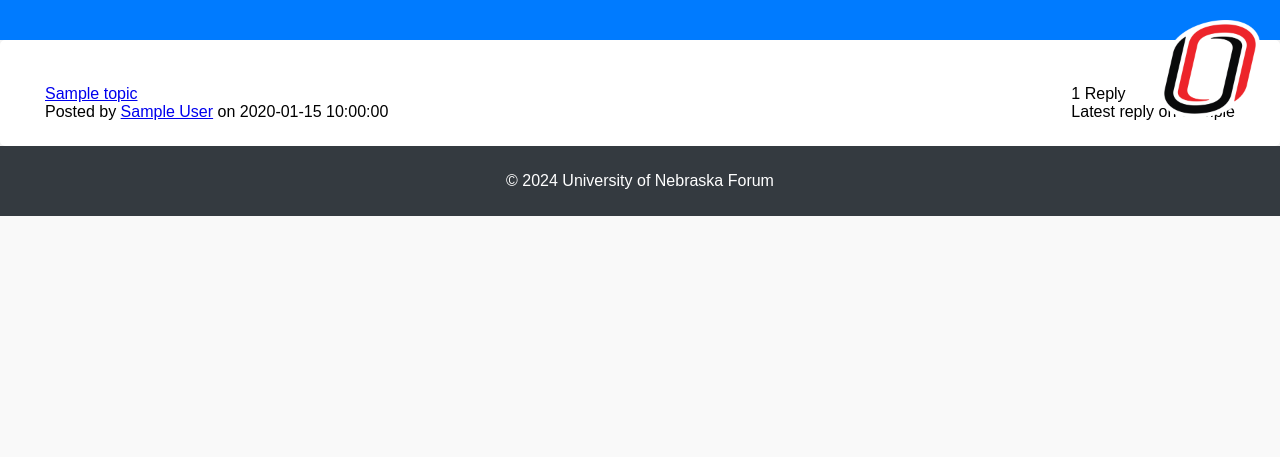
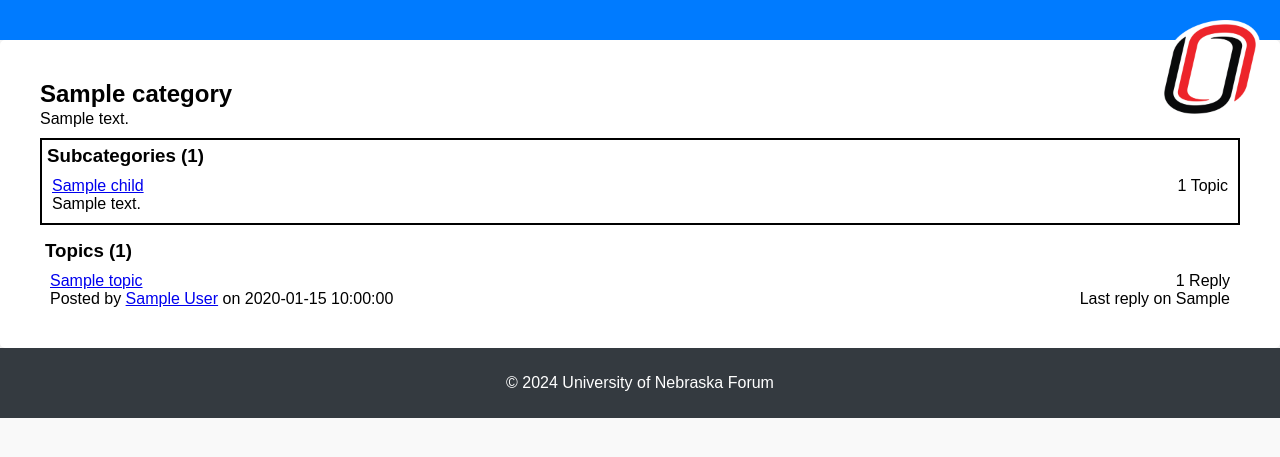
Before and after one commit to aurowora/djraj-project, a FastAPI app: template templates/cat_index.html in a window 1280 px wide. Shown: the top 457 px of the page. Run offline with FastAPI, Linux system fonts and the light colour scheme; the template is opened without the code that fills it: most values are stand-ins (such as "Sample title", 1, 10 or a date in 2020); parts of the project's set-up code (start-up, migrations or seed data) failed here and were passed over.

Commit message:
more complete topics listing

```diff
--- a/forums/db/topics.py
+++ b/forums/db/topics.py
@@ -97,7 +97,7 @@
     async def generate_category_list_data(self, category_id: int, include_hidden=False, limit: int = 20, skip: int = 0) -> \
             Tuple[int, Tuple[TopicWithAuthor, ...]]:
         """
-        Returns all topics in a given category, sorting by creation time
+        Returns all topics in a given category, sorting by most recent post time, creation time, and title
         up to `limit` topics with an offset of `skip` from the beginning of the sorted set.
 
         Returns a tuple like (total_results, (topics, ...))
--- a/forums/routes/categories.py
+++ b/forums/routes/categories.py
@@ -67,7 +67,9 @@
         'topics': topics,
         'children': subcat,
         'current_page': page,
-        'total_pages': (total_results // TOPICS_PER_PAGE) + 1
+        'total_pages': (total_results // TOPICS_PER_PAGE) + 1,
+        'total_results': total_results,
+        'user': user,
     }
 
     return tpl.TemplateResponse(req, name='cat_index.html', context=ctx)
--- a/static/style.css
+++ b/static/style.css
@@ -195,3 +195,34 @@
 .topic-title {
     flex-grow: 1;
 }
+
+.topic-info {
+    text-align: right;
+}
+
+.category-header h2 {
+    margin-bottom: 2px;
+}
+
+
+.subcat {
+    border-color: black;
+    border-width: 2px;
+    border-style: solid;
+    padding: 5px;
+
+    margin-top: 10px;
+    margin-bottom: 10px;
+}
+
+.section-header {
+    margin-top: 0;
+    margin-bottom: 5px;
+}
+
+.topics {
+    padding: 5px;
+
+    margin-top: 10px;
+    margin-bottom: 10px;
+}
--- a/templates/cat_index.html
+++ b/templates/cat_index.html
@@ -27,7 +27,58 @@
     -->
     <main>
         <div class="container">
-            <section id="topics-section">
+            <!-- TODO: We need to:
+                        1) Expose the ability to delete a category to moderators
+                        2) Expose the ability to create subcategories to moderators
+                        3) Add some sort of breadcrumb so that we can navigate back to the parent category
+            -->
+            <div class="category-header">
+                <h2>{{ category.cat_name }}</h2>
+                {{ category.cat_desc }}
+            </div>
+
+            {% if children|length > 0 or user.is_moderator() %}
+                <section class="subcat">
+                    <h3 class="section-header">Subcategories ({{ children|length }})</h3>
+                    {% if children|length > 0 %}
+                        {% for (child, num_topics) in children %}
+                            <div class="topic-row">
+                                <div class="topic-title">
+                                    <a href="/categories/{{ child.id }}/">{{ child.cat_name }}</a>
+                                    <br />
+                                    {{ child.cat_desc }}
+                                </div>
+
+                                <div class="topic-info">
+                                    {% if num_topics == 1 %}
+                                        1 Topic
+                                    {% else %}
+                                        {{ num_topics }} Topics
+                                    {% endif %}
+                                </div>
+                            </div>
+
+
+                            {% if not loop.last %}
+                                <hr />
+                            {% endif %}
+
+                        {% endfor %}
+                    {% else %}
+                    This category has no subcategories. <a href="/new_category?childOf={{ category.id }}">Create one?</a>
+                    {% endif %}
+                </section>
+            {% endif %}
+
+            <!--
+                TODO: We need to handle
+                    1) having multiple pages of topics (pagination)
+                    2) cases where there are no topics (display a message like we do for having no subcategories for a moderator)
+                    3) allow the user to make a new topic (add a button for this?)
+             -->
+            <section class="topics">
+                <h3 class="section-header">Topics ({{ total_results }})</h3>
+
                 {% for topic in topics %}
                     <div class="topic-row">
                         <div class="topic-title">
@@ -45,7 +96,7 @@
 
                             {% if topic.most_recent_reply %}
                                 <br/>
-                                Latest reply on {{ topic.most_recent_reply }}
+                                Last reply on {{ topic.most_recent_reply }}
                             {% endif %}
                         </div>
                     </div>
```
Also changed, not shown: forums/db/categories.py (+13 -4 lines).
